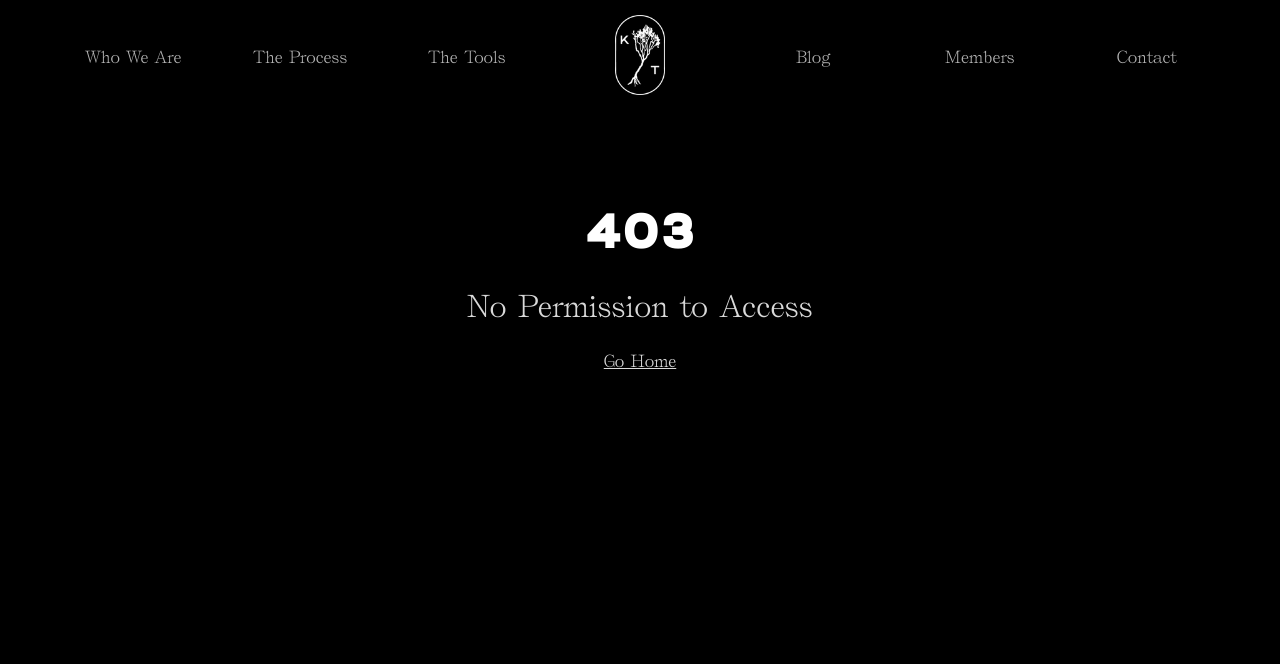
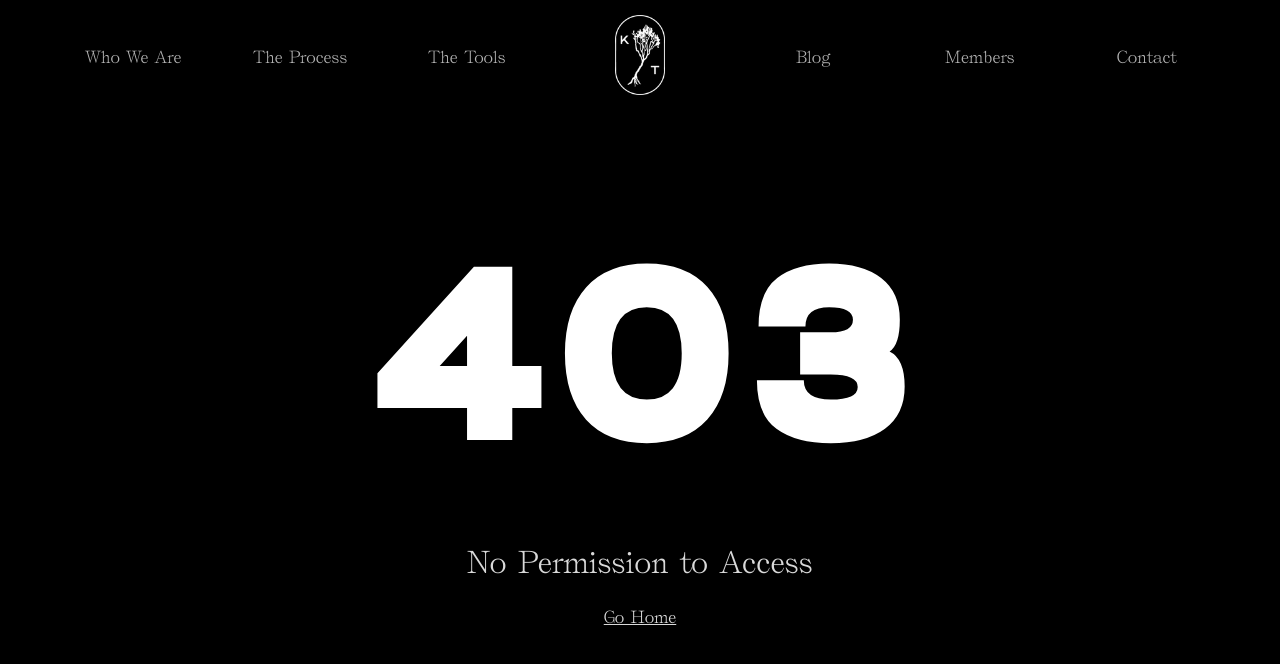
Before and after one commit to qjack001/Knowledge-Tree-Consulting, a Jekyll site: the page built from 403.html, in a window 1280 px wide. Shown: the top 664 px of the page. Built offline with Jekyll 4.4.1, drawn with Linux system fonts in a browser that asks for light colours.

Commit message:
adjust title

```diff
--- a/_layouts/error.html
+++ b/_layouts/error.html
@@ -30,7 +30,7 @@
     <body>
         {% include nav.html %}
 
-        <h4 style="font-size: 4rem; text-align: center; margin-top: 200px;">{{ page.error }}</h4>
+        <h4 style="font-size: 4rem; font-size: 25vw !important; text-align: center; margin-top: 200px;">{{ page.error }}</h4>
         <h3>{{ page.message }}</h3>
         <p style="padding-bottom: 100px;"><a href="https://knowledgetreeconsulting.ca" style="color:#fff;">Go Home</a></p>
         <link href="https://fonts.googleapis.com/icon?family=Material+Icons" rel="stylesheet"> <!-- prevent render blocking css -->
```
